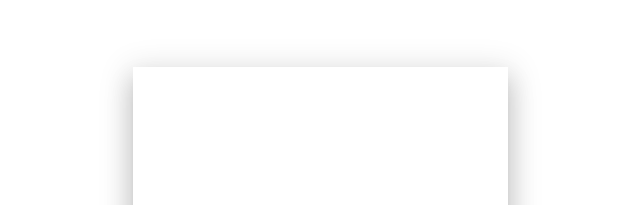
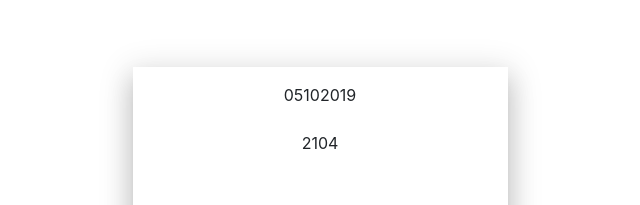
Before and after one commit to nat-davydova/weather-app, a website: page src/pug/index.pug in a window 1280 px wide. Shown: the top 205 px of the page, without its empty margins (320-960 px from the left). Drawn offline with nearby package versions, Linux system fonts and the light colour scheme; files that its build step writes are made by us from their sources.

Commit message:
Mockup: date and time structure

```diff
--- /dev/null
+++ b/src/pug/includes/blocks/date-time.pug
@@ -0,0 +1,14 @@
+//________ DATE AND TIME ________
+.col-12
+    .date-time.text-center
+
+        //date block
+        .date.d-flex.justify-content-center
+            .date__item.date__day 05
+            .date__item.date__month 10
+            .date__item.date__year 2019
+
+        //time block
+        .time.d-flex.justify-content-center.mt-4
+            .time__item.time__hour 21
+            .time__item.time__minutes 04
--- a/src/pug/index.pug
+++ b/src/pug/index.pug
@@ -7,4 +7,9 @@ body.app
     //________ APP FRAME ________
     .app__frame.container
 
+        //-date and time block
+        .row
+            .col
+                include includes/blocks/date-time
+
     script(src="scripts/scripts.min.js")
```
Also changed, not shown: build/index.html.
